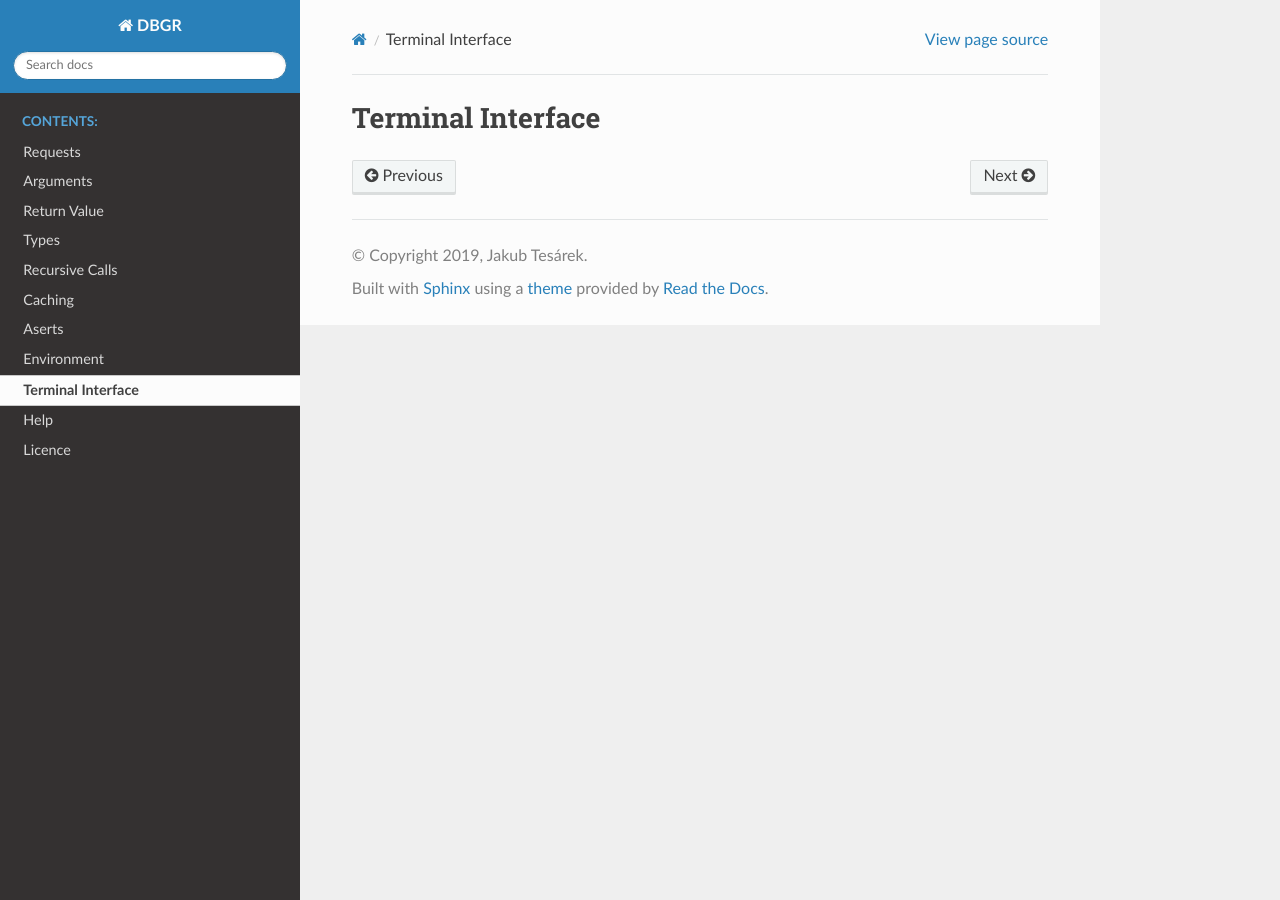
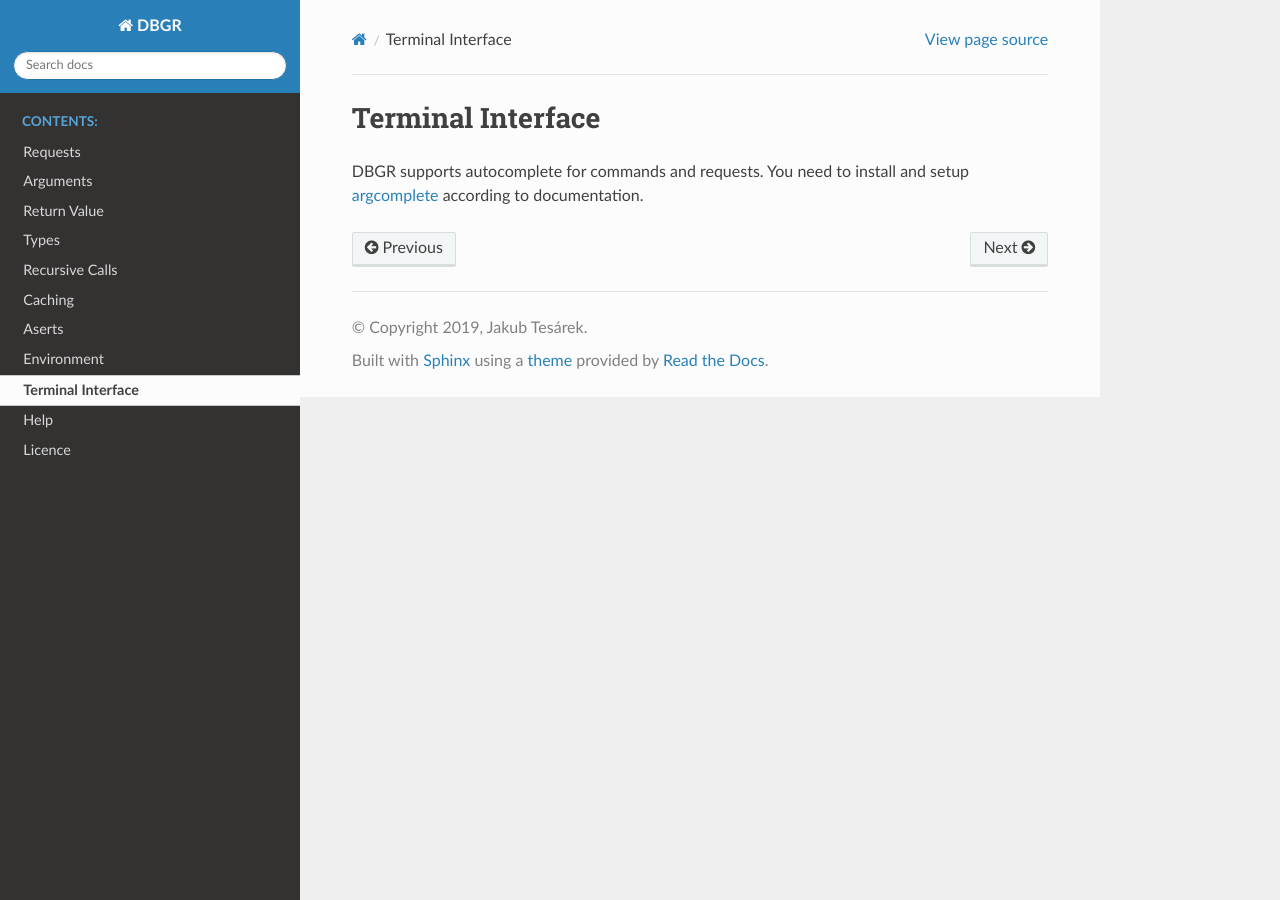
Before and after one commit to JakubTesarek/dbgr, a Sphinx documentation site: the page built from docs/source/terminal-interface.rst, in a window 1280 px wide. Built offline with Sphinx 7.4.7 and the Read the Docs theme 2.0.0, drawn with Linux system fonts in a browser that asks for light colours; pages that are not in the unit, such as notebooks, are missing from menus.

Commit message:
Terminal interface documentation

```diff
--- a/docs/source/terminal-interface.rst
+++ b/docs/source/terminal-interface.rst
@@ -2,3 +2,7 @@
 
 Terminal Interface
 ==================
+DBGR supports autocomplete for commands and requests. You need to install and
+setup argcomplete_ according to documentation.
+
+.. _argcomplete: https://pypi.org/project/argcomplete/
```
